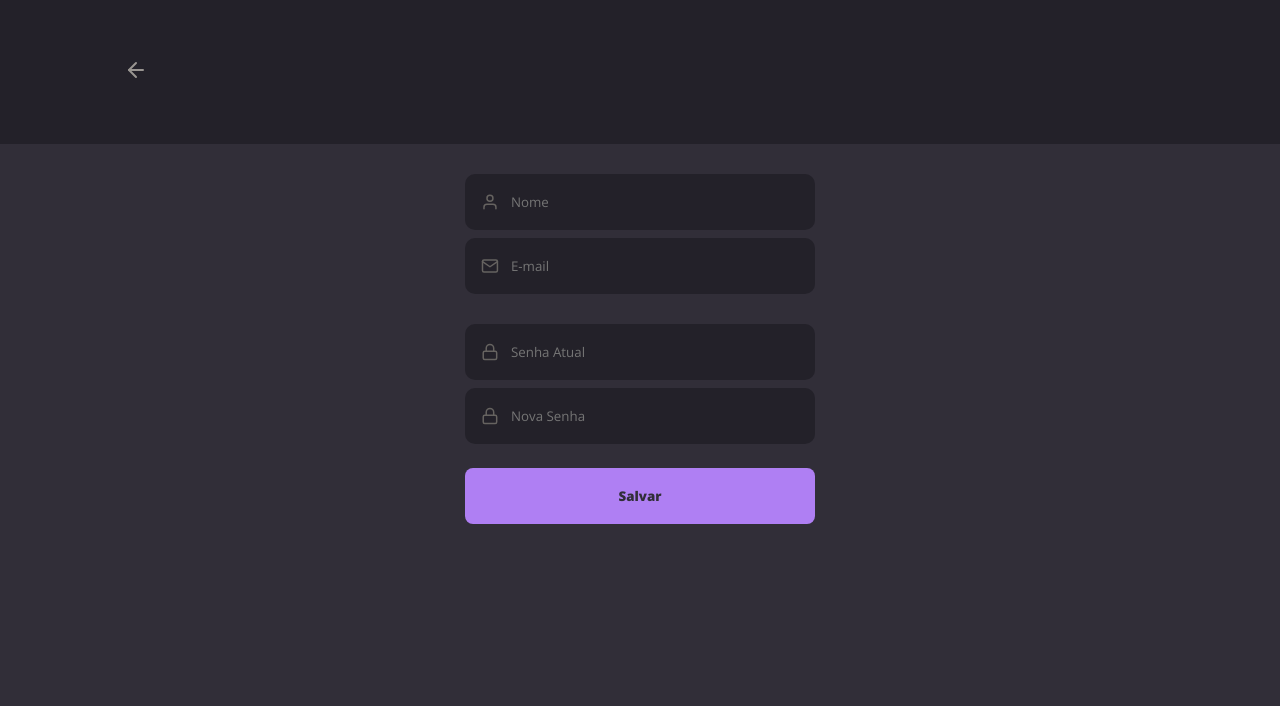
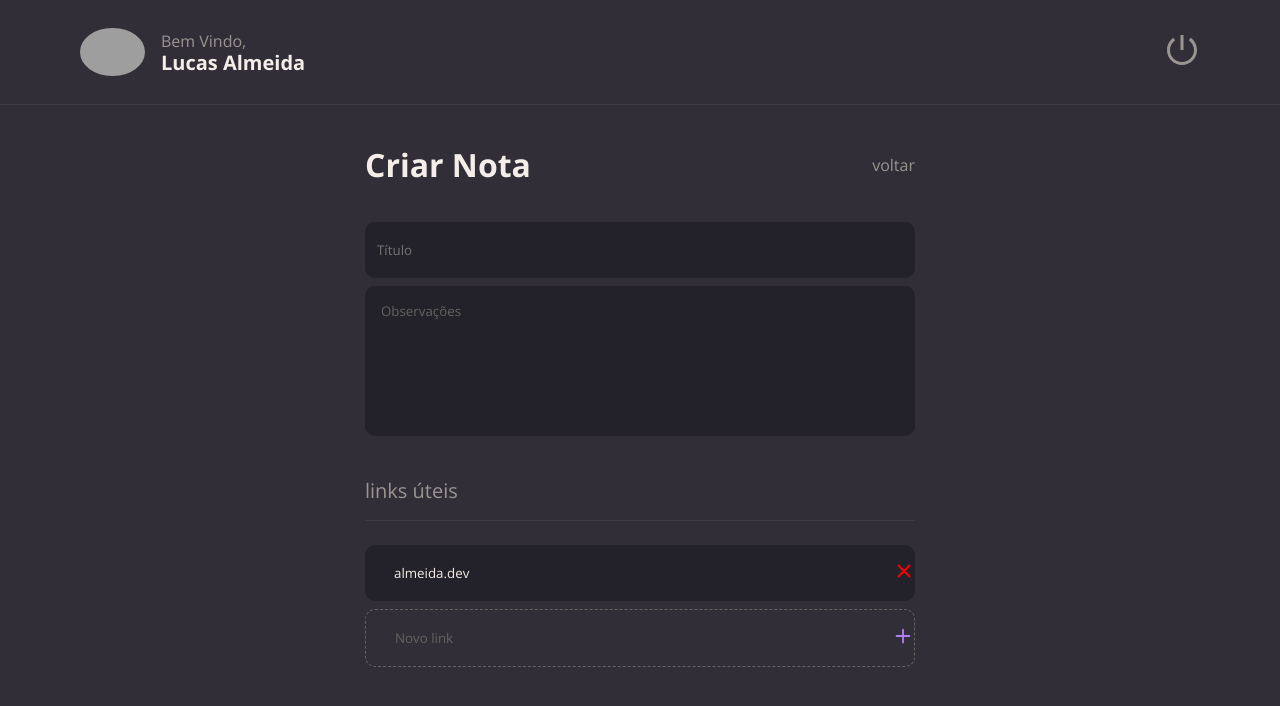
Before and after one commit to almeida0808/React-JS, a React (Vite) app in the folder rocketnotes/: page / in a window 1280 px wide. Shown: the top 706 px of the page. Built offline with nearby package versions, Linux system fonts and the light colour scheme; grey boxes are pictures that could not be loaded.

Commit message:
finalizando new note

```diff
--- /dev/null
+++ b/rocketnotes/src/components/note-item/index.jsx
@@ -0,0 +1,15 @@
+import { Container } from "../note-item/styles";
+import { FiPlus, FiX } from "react-icons/fi";
+
+export function NoteItem({ isNew, value, onClick, ...rest }) {
+  return (
+    <Container isNew={isNew}>
+      <input type="text" readOnly={!isNew} value={value} {...rest} />
+
+  <button type="button" onClick={onClick} className={isNew ? 'button-add' : 'button-delete'}>
+{isNew ? <FiPlus/> : <FiX/>} {/*caso seja um campo pra adicionar um link colocar o sinal de + , caso seja um link já criado coloque X*/}
+  </button>
+
+    </Container>
+  );
+}
--- /dev/null
+++ b/rocketnotes/src/components/note-item/styles.js
@@ -0,0 +1,51 @@
+import styled from "styled-components";
+
+export const Container = styled.div`
+  display: flex;
+  align-items: center;
+
+  background-color: ${({ theme, isNew }) =>
+    isNew ? "transparent" : theme.COLORS.BACKGROUND_900};
+  color: ${({ theme }) => theme.COLORS.GRAY_300};
+
+  border: ${({ theme, isNew }) =>
+    isNew ? `1px dashed ${theme.COLORS.GRAY_300}` : "none"};
+
+  margin-bottom: 0.8rem;
+  border-radius: 1rem;
+  padding-left: 1.6rem;
+
+  > button {
+    border: none;
+    background: none;
+
+    svg {
+      font-size: 2.2rem;
+      padding;
+    }
+  }
+
+  .button-delete {
+    color: red;
+  }
+
+  .button-add {
+    color: ${({ theme }) => theme.COLORS.VIOLET};
+  }
+
+  > input {
+    height: 5.6rem;
+    width: 100%;
+    padding: 1.3rem;
+
+    color: ${({ theme }) => theme.COLORS.WHITE};
+
+    background: transparent;
+
+    border: none;
+
+    &::placeholder {
+      color: ${({ theme }) => theme.COLORS.GRAY_300};
+    }
+  }
+`;
--- /dev/null
+++ b/rocketnotes/src/components/text-area/index.jsx
@@ -0,0 +1,5 @@
+import { Container } from "../text-area/styles";
+
+export function TextArea({ value, ...rest }) {
+  return <Container {...rest}>{value}</Container>;
+}
--- /dev/null
+++ b/rocketnotes/src/components/text-area/styles.js
@@ -0,0 +1,21 @@
+import styled from "styled-components";
+
+export const Container = styled.textarea`
+  width: 100%;
+  height: 15rem;
+  resize: none;
+
+  background-color: ${({ theme }) => theme.COLORS.BACKGROUND_900};
+  color: ${({ theme }) => theme.COLORS.WHITE};
+
+  border: none;
+  border-radius: 1rem;
+  outline: none;
+
+  padding: 1.6rem;
+  margin-bottom: 0.8rem;
+
+  &::placeholder {
+    color: ${({ theme }) => theme.COLORS.GRAY_300};
+  }
+`;
--- a/rocketnotes/src/main.jsx
+++ b/rocketnotes/src/main.jsx
@@ -9,6 +9,7 @@ import { Home } from "./pages/Home";
 import {SignIn} from "./pages/SignIn"
 import {SignUp} from "./pages/SignUp"
 import { Profile } from "./pages/Profile";
+import { NewNote } from "./pages/NewNote";
 
 
 
@@ -16,7 +17,7 @@ ReactDOM.createRoot(document.getElementById("root")).render(
   <React.StrictMode>
     <ThemeProvider theme={temas}>
       <GlobalStyles/>
-      <Profile/>
+      <NewNote/>
 
     </ThemeProvider>
 
--- /dev/null
+++ b/rocketnotes/src/pages/NewNote/index.jsx
@@ -0,0 +1,32 @@
+import { Container, Form } from "./styles";
+import { Header } from "../../components/header";
+import { Input } from "../../components/input";
+import { TextArea} from "../../components/text-area"
+import { Section } from "../../components/section";
+import { NoteItem } from "../../components/note-item";
+
+export function NewNote() {
+  return(
+<Container>
+<Header />
+
+<main>
+<Form>
+<header>
+  <h1>Criar Nota</h1>
+    <a href="/">voltar</a>
+</header>
+<Input placeholder="Título"/>
+<TextArea placeholder="Observações"/>
+
+<Section title="links úteis">
+<NoteItem value="almeida.dev"/>
+<NoteItem isNew placeholder="Novo link"/>
+</Section>
+</Form>
+
+</main>
+</Container>
+
+  )
+}
--- /dev/null
+++ b/rocketnotes/src/pages/NewNote/styles.js
@@ -0,0 +1,29 @@
+import styled from "styled-components";
+
+export const Container = styled.div`
+  width: 100%;
+  height: 100vh;
+
+  display: grid;
+  grid-template-rows: 10.5rem auto;
+  grid-template-areas:
+    "header"
+    "content";
+`;
+
+export const Form = styled.form`
+  max-width: 55rem;
+  margin: 3.8rem auto;
+
+  > header {
+    display: flex;
+    align-items: center;
+    justify-content: space-between;
+
+    margin-bottom: 3.6rem;
+
+    a {
+      color: ${({ theme }) => theme.COLORS.GRAY_100};
+    }
+  }
+`;
--- a/rocketnotes/src/pages/Profile/index.jsx
+++ b/rocketnotes/src/pages/Profile/index.jsx
@@ -1,5 +1,12 @@
-import { Container , Form} from "./styles";
-import { FiLogIn, FiMail, FiLock, FiCamera, FiArrowLeft, FiUser } from "react-icons/fi";
+import { Container, Form, Avatar } from "./styles";
+import {
+  FiLogIn,
+  FiMail,
+  FiLock,
+  FiCamera,
+  FiArrowLeft,
+  FiUser,
+} from "react-icons/fi";
 
 import { Input } from "../../components/input";
 import { Button } from "../../components/button";
@@ -14,30 +21,25 @@ export function Profile() {
       </header>
 
       <Form>
-    <Input
-    placeholder="Nome"
-    type="text"
-    icon={FiUser}
-    />
-    <Input
-    placeholder="E-mail"
-    type="email"
-    icon={FiMail}
-    />
-    <div id="alterarSenha">
-    <Input
-    placeholder="Senha Atual"
-    type="password"
-    icon={FiLock}
-    />
-    <Input
-    placeholder="Nova Senha"
-    type="password"
-    icon={FiLock}
-    />
-    </div>
+        <Avatar>
+          <img
+            src="https://avatars.githubusercontent.com/u/144072612?v=4"
+            alt="Foto do usuário"
+          />
+          <label htmlFor="avatar">
+          <FiCamera/>
+          <input id="avatar" type="file" />
+          </label>
 
-    <Button title="Salvar"/>
+        </Avatar>
+        <Input placeholder="Nome" type="text" icon={FiUser} />
+        <Input placeholder="E-mail" type="email" icon={FiMail} />
+        <div id="alterarSenha">
+          <Input placeholder="Senha Atual" type="password" icon={FiLock} />
+          <Input placeholder="Nova Senha" type="password" icon={FiLock} />
+        </div>
+
+        <Button title="Salvar" />
       </Form>
     </Container>
   );
--- a/rocketnotes/src/pages/Profile/styles.js
+++ b/rocketnotes/src/pages/Profile/styles.js
@@ -29,6 +29,44 @@ export const Form = styled.form`
   margin-top: 3rem;
 
   > #alterarSenha {
-    margin-top: 3rem;
+    margin-top: 2.5rem;
   }
 `;
+
+export const Avatar = styled.div`
+  position: relative;
+  margin: -12.5rem auto 6rem;
+  width: 18.6rem;
+  height: 18.6rem;
+
+  > img {
+    width: 18.6rem;
+    height: 18.6rem;
+    border-radius: 50%;
+  }
+
+  > label {
+    width: 4.8rem;
+    height: 4.8rem;
+    background-color: ${({ theme }) => theme.COLORS.VIOLET};
+    border-radius: 50%;
+    display: flex;
+    align-items: center;
+    justify-content: center;
+
+    color: ${({ theme }) => theme.COLORS.BACKGROUND_900};
+    position: absolute;
+    bottom: 0.7rem;
+    right: 0.7rem;
+    cursor: pointer;
+
+    input {
+      display: none;
+    }
+
+    svg {
+      width: 2rem;
+      height: 2rem;
+    }
+  }
+`;
```
